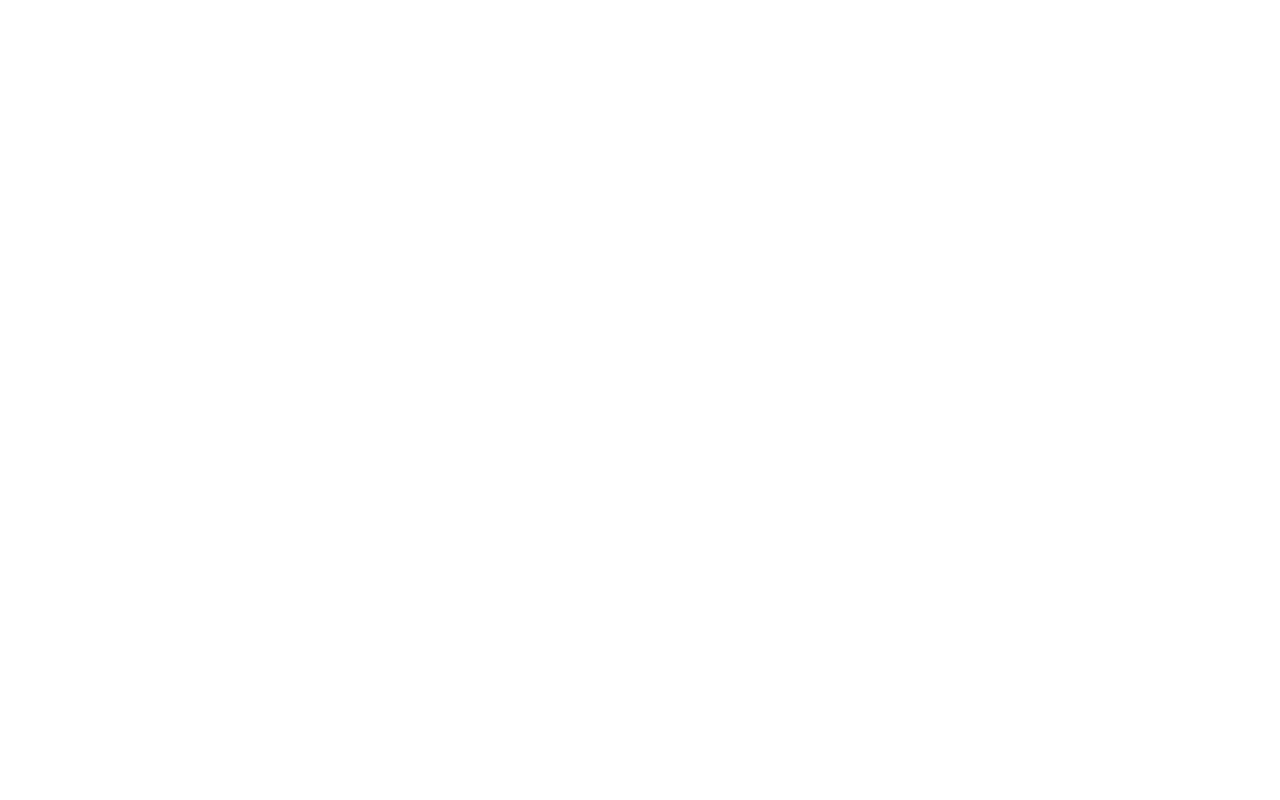
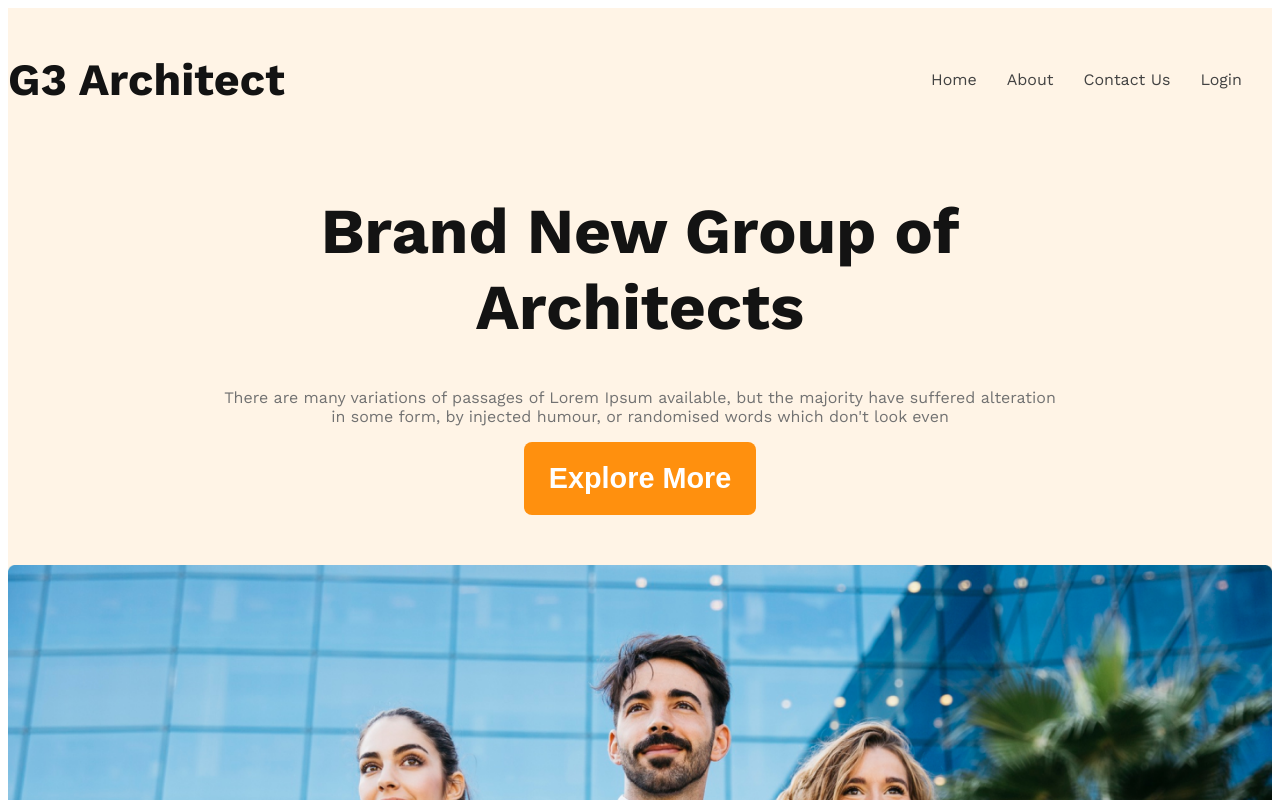
Before and after one commit to nazmul6567/g3-architect-website, a plain HTML site: page index.html in a window 1280 px wide. Shown: the top 800 px of the page. Drawn offline with nearby package versions, Linux system fonts and the light colour scheme.

Commit message:
adding header section

```diff
--- a/index.css
+++ b/index.css
@@ -0,0 +1,76 @@
+@import url('https://fonts.googleapis.com/css2?family=Work+Sans:ital,wght@0,100..900;1,100..900&display=swap');
+
+.work-sans-font {
+  font-family: 'Work Sans', sans-serif;
+  font-optical-sizing: auto;
+  font-weight: 400;
+  font-style: normal;
+}
+
+/* shared styles */
+.display-flex {
+  display: flex;
+}
+.bg-primary {
+  background-color: rgba(255, 144, 14, 0.1);
+}
+.dark-main {
+  color: rgba(19, 19, 19, 1);
+}
+.dark-2 {
+  color: rgba(66, 66, 66, 1);
+}
+.dark-3 {
+  color: rgba(114, 114, 114, 1);
+}
+
+.btn-primary {
+  background-color: rgba(255, 144, 14, 1);
+  color: white;
+  font-size: 1.8rem;
+  font-weight: 600;
+  padding: 20px 25px;
+
+  border: none;
+  border-radius: 8px;
+}
+
+/* headeer styles */
+
+/* nav styles */
+.navbar {
+  justify-content: space-between;
+  align-items: center;
+}
+.brand {
+  font-weight: 700;
+  font-size: 2.8rem;
+}
+.nav-item {
+  list-style: none;
+  margin-right: 30px;
+}
+.nav-link {
+  text-decoration: none;
+}
+
+.navbar,
+.banner {
+  max-width: 1440px;
+  margin: 0 auto;
+}
+
+/* banner style */
+.banner-content {
+  max-width: 850px;
+  margin: 0 auto;
+  text-align: center;
+  margin-bottom: 50px;
+}
+.banner-title {
+  font-size: 4rem;
+  font-weight: 700;
+}
+.banner-img {
+  width: 100%;
+}
--- a/index.html
+++ b/index.html
@@ -1,13 +1,42 @@
 <!DOCTYPE html>
 <html lang="en">
-<head>
-   <meta charset="UTF-8">
-   <meta name="viewport" content="width=device-width, initial-scale=1.0">
-   <title>G3 Architect</title>
-   <link rel="stylesheet" href="index.css">
-</head>
+  <head>
+    <meta charset="UTF-8" />
+    <meta name="viewport" content="width=device-width, initial-scale=1.0" />
+    <title>G3 Architect</title>
+    <link rel="stylesheet" href="index.css" />
+  </head>
 
-<body>
+  <body class="work-sans-font">
+    <header class="bg-primary">
+      <nav class="navbar display-flex">
+        <h3 class="brand dark-main">G3 Architect</h3>
+        <ul class="display-flex">
+          <li class="nav-item"><a href="" class="nav-link dark-2">Home</a></li>
+          <li class="nav-item"><a href="" class="nav-link dark-2">About</a></li>
+          <li class="nav-item">
+            <a href="" class="nav-link dark-2">Contact Us</a>
+          </li>
+          <li class="nav-item"><a href="" class="nav-link dark-2">Login</a></li>
+        </ul>
+      </nav>
+      <div class="banner">
+        <div class="banner-content">
+          <h1 class="banner-title dark-main">Brand New Group of Architects</h1>
+          <p class="banner-description dark-3">
+            There are many variations of passages of Lorem Ipsum available, but
+            the majority have suffered alteration in some form, by injected
+            humour, or randomised words which don't look even
+          </p>
+          <button class="btn-primary">Explore More</button>
+        </div>
 
-</body>
+        <img class="banner-img" src="images/banner.png" alt="">
+      </div>
+    </header>
+
+    <main></main>
+
+    <footer></footer>
+  </body>
 </html>
```
